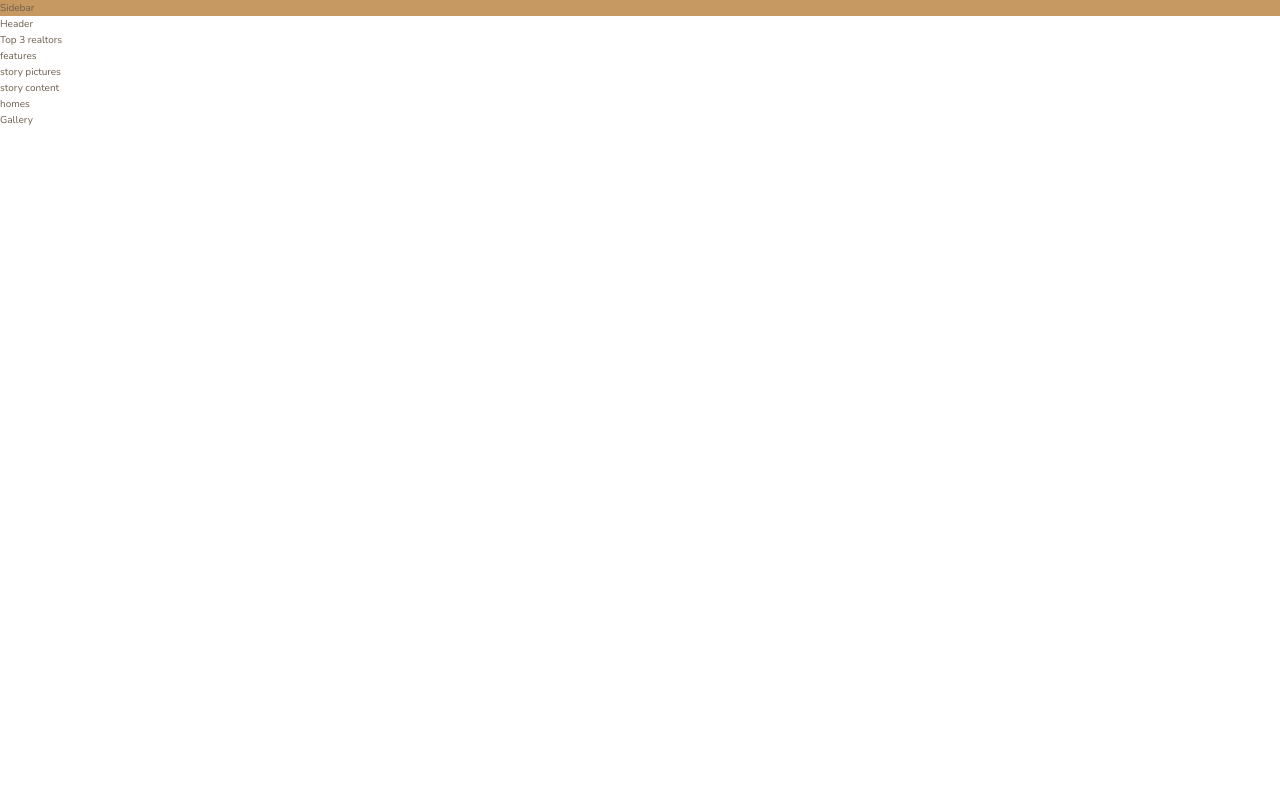
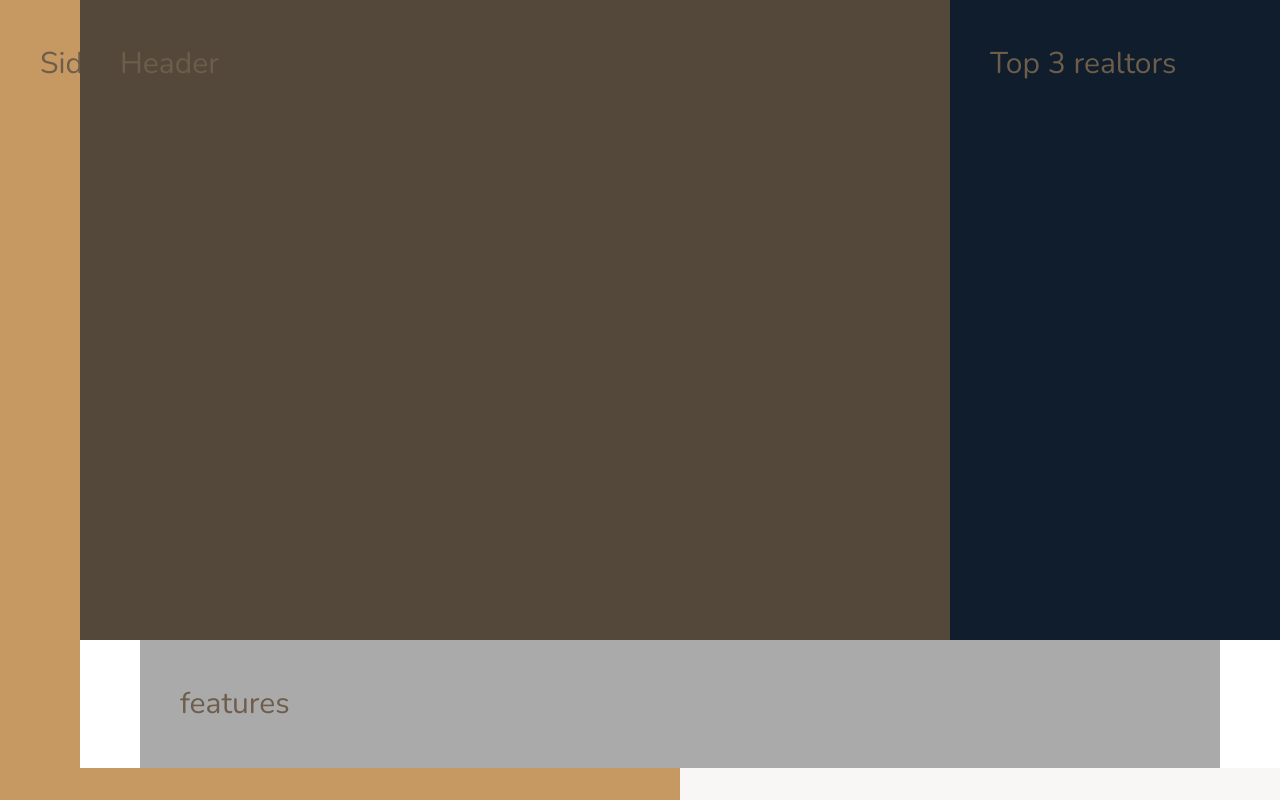
Before and after one commit to elifedd/Nexter, a website: page index.html in a window 1280 px wide. Shown: the top 800 px of the page. Drawn offline with nearby package versions, Linux system fonts and the light colour scheme.

Commit message:
build the overall grid layout

```diff
--- a/index.html
+++ b/index.html
@@ -45,7 +45,7 @@
         </section>
 
         <footer class="footer">
-
+            Footer
         </footer>
     </body>
 </html>
--- a/sass/_base.scss
+++ b/sass/_base.scss
@@ -33,3 +33,14 @@ body {
     font-weight: 300;
     line-height: 1.6;
 }
+
+.container {
+    display: grid;
+    grid-template-rows: 80vh min-content 40vw repeat(3, min-content);
+    grid-template-columns: [sidebar-start] 8rem [sidebar-end full-start] minmax(6rem, 1fr) [center-start] repeat(8, [col-start] minmax(min-content, 14rem) [col-end]) [center-end] minmax(6rem, 1fr) [full-end];
+
+    & > * {
+        padding: 40px;
+        font-size: 3rem;
+    }
+}
--- a/sass/_features.scss
+++ b/sass/_features.scss
@@ -0,0 +1,4 @@
+.features {
+    background-color: $color-grey-light-2;
+    grid-column: center-start / center-end;
+}
--- a/sass/_footer.scss
+++ b/sass/_footer.scss
@@ -0,0 +1,4 @@
+.footer {
+    background-color: $color-secondary;
+    grid-column: full-start / full-end;
+}
--- a/sass/_gallery.scss
+++ b/sass/_gallery.scss
@@ -0,0 +1,4 @@
+.gallery {
+    background-color: $color-grey-dark-1;
+    grid-column: full-start / full-end;
+}
--- a/sass/_header.scss
+++ b/sass/_header.scss
@@ -0,0 +1,4 @@
+.header {
+    background-color: $color-grey-dark-1;
+    grid-column: full-start / col-end 6;
+}
--- a/sass/_homes.scss
+++ b/sass/_homes.scss
@@ -0,0 +1,4 @@
+.homes {
+    background-color: $color-secondary;
+    grid-column: center-start / center-end;
+}
--- a/sass/_realtors.scss
+++ b/sass/_realtors.scss
@@ -0,0 +1,4 @@
+.realtors {
+    background-color: $color-secondary;
+    grid-column: col-start 7 / full-end;
+}
--- a/sass/_sidebar.scss
+++ b/sass/_sidebar.scss
@@ -1,3 +1,5 @@
 .sidebar {
     background-color: $color-primary;
+    grid-column: sidebar-start / sidebar-end;
+    grid-row: 1 / -1;
 }
--- a/sass/_story.scss
+++ b/sass/_story.scss
@@ -0,0 +1,11 @@
+.story {
+    &__pictures {
+        background-color: $color-primary;
+        grid-column: full-start / col-end 4;
+    }
+
+    &__content {
+        background-color: $color-grey-light-1;
+        grid-column: col-start 5 / full-end;
+    }
+}
```
Also changed, not shown: css/style.css.
